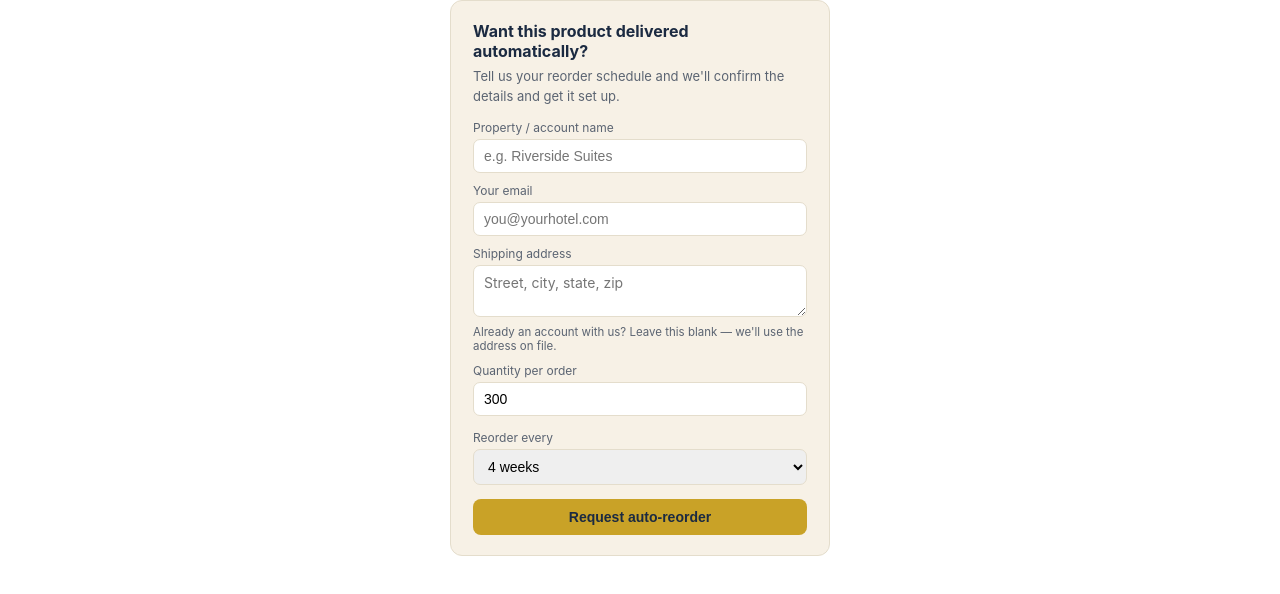
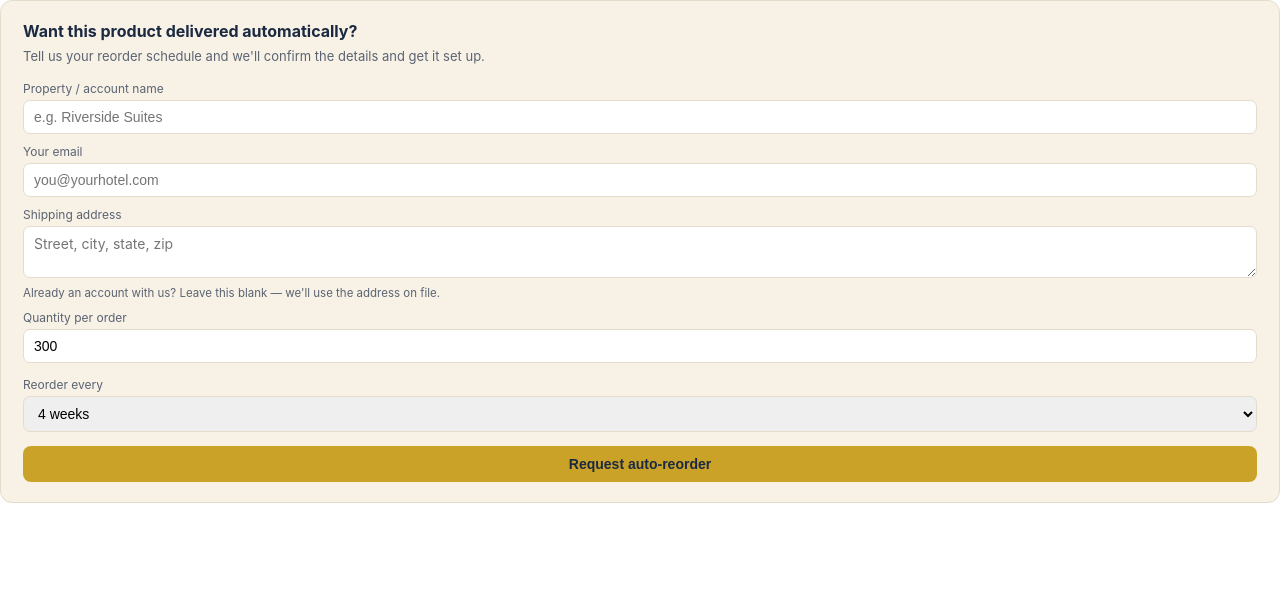
Before and after one commit to jordanfischer1212-gif/WHS-Reorder, a website: page widgets/subscribe-widget.html in a window 1280 px wide. Drawn offline with Linux system fonts and the light colour scheme.

Commit message:
Update subscribe-widget.html

```diff
--- a/widgets/subscribe-widget.html
+++ b/widgets/subscribe-widget.html
@@ -41,7 +41,7 @@
 </head>
 <body>
 
-<div style="max-width:380px;margin:0 auto;background:#F7F1E6;border:1px solid #E4DDCC;border-radius:12px;padding:20px 22px;">
+<div style="background:#F7F1E6;border:1px solid #E4DDCC;border-radius:12px;padding:20px 22px;">
   <h3 id="whs-heading" style="margin:0 0 6px;font-size:16px;color:#1B2A41;">Want this delivered automatically?</h3>
   <p style="margin:0 0 14px;font-size:13px;color:#5B6472;line-height:1.5;">Tell us your reorder schedule and we'll confirm the details and get it set up.</p>
 
```
